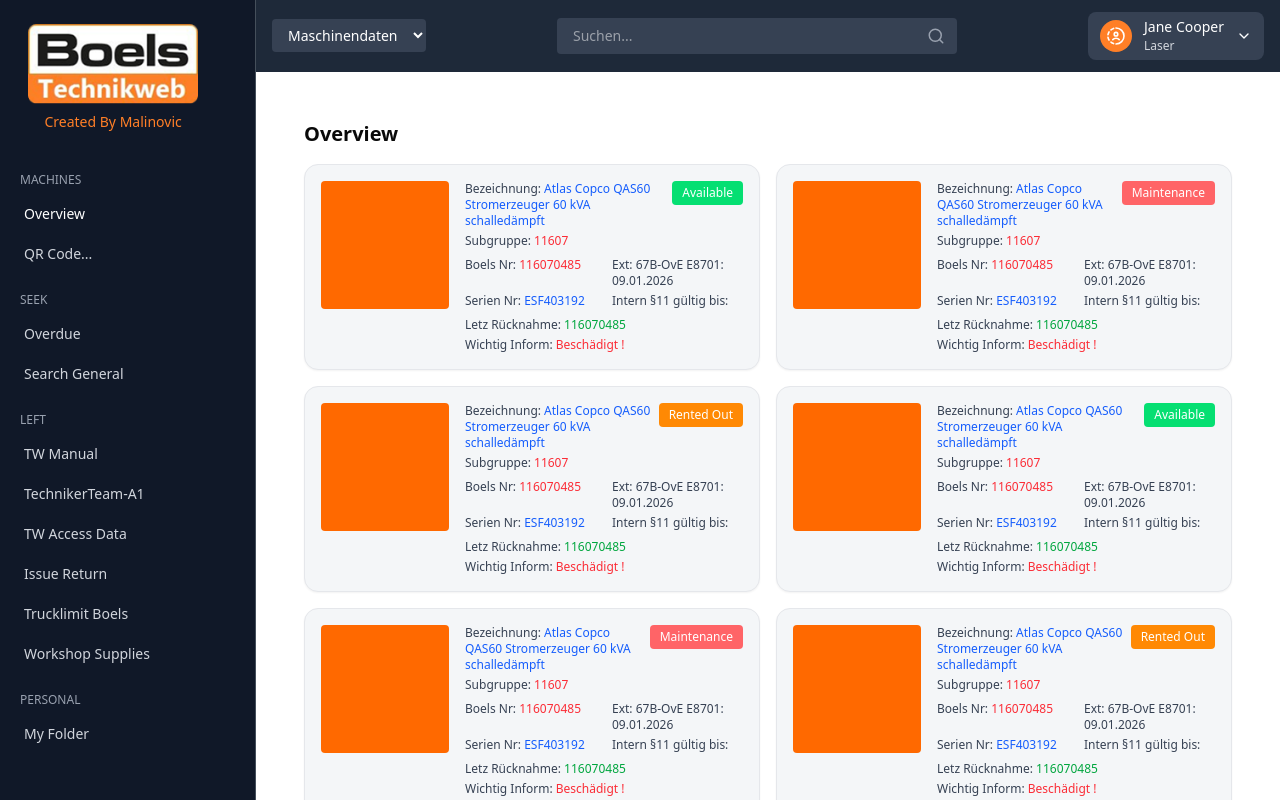
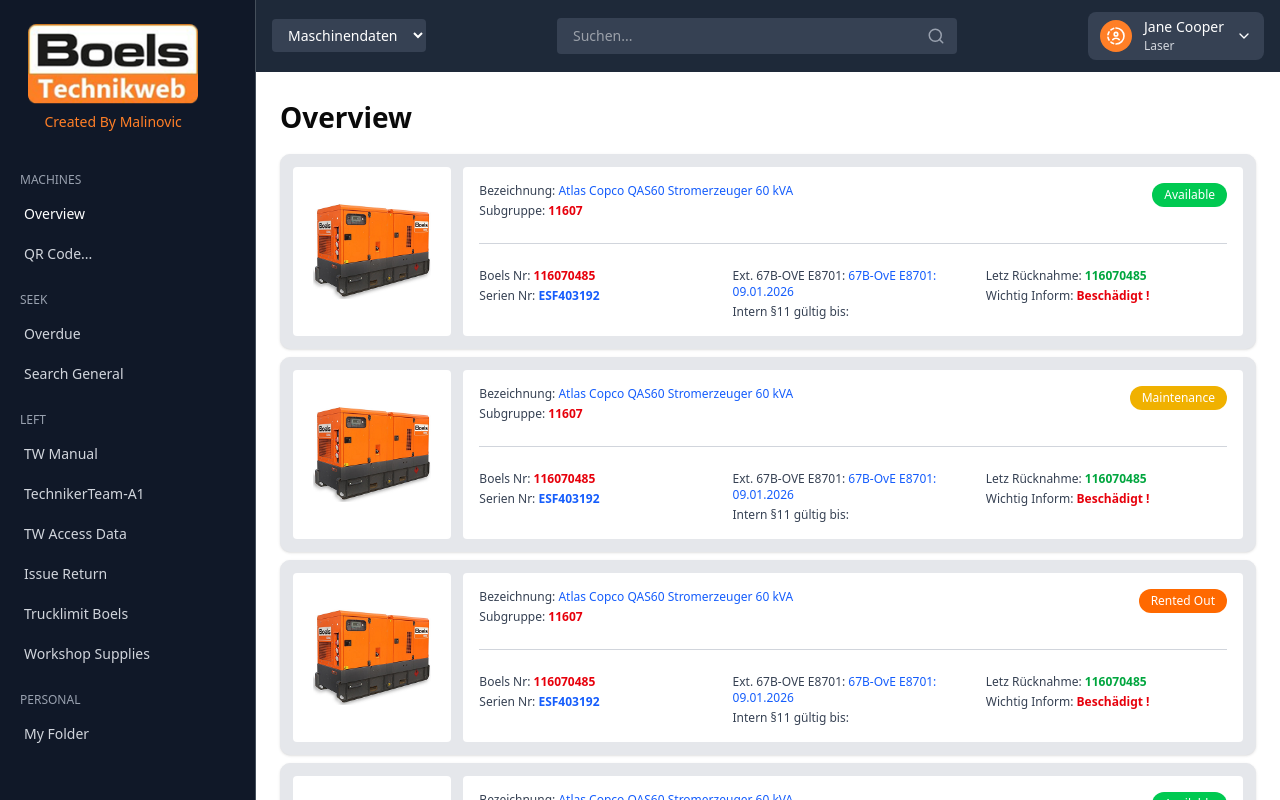
Before and after one commit to softvence-omega-future-stack/loretta_ana, a React (Vite) app: page / in a window 1280 px wide. Shown: the top 800 px of the page. Built offline with nearby package versions, Linux system fonts and the light colour scheme.

Commit message:
sidebar machinecard complete

```diff
--- a/index.html
+++ b/index.html
@@ -2,9 +2,9 @@
 <html lang="en">
   <head>
     <meta charset="UTF-8" />
-    <link rel="icon" type="image/svg+xml" href="/vite.svg" />
+    <link rel="icon" type="image/png" href="/image 6.png" />
     <meta name="viewport" content="width=device-width, initial-scale=1.0" />
-    <title>Dashboard</title>
+    <title>Boels TechnikWeb</title>
   </head>
   <body>
     <div id="root"></div>
--- a/src/components/machine/MachineCard.tsx
+++ b/src/components/machine/MachineCard.tsx
@@ -14,16 +14,14 @@ interface Machine {
   status: "available" | "maintenance" | "rented";
 }
 
-interface MachineCardProps {
-  machine: Machine;
-  onClick: () => void;
-}
-
-const MachineCard: React.FC<MachineCardProps> = ({ machine, onClick }) => {
+const MachineCard: React.FC<{ machine: Machine; onClick: () => void }> = ({
+  machine,
+  onClick,
+}) => {
   const statusColors = {
-    available: "bg-green-400",
-    maintenance: "bg-red-400",
-    rented: "bg-orange-400",
+    available: "bg-green-500",
+    maintenance: "bg-yellow-500",
+    rented: "bg-orange-500",
   };
 
   const statusLabels = {
@@ -35,70 +33,78 @@ const MachineCard: React.FC<MachineCardProps> = ({ machine, onClick }) => {
   return (
     <div
       onClick={onClick}
-      className="hover:shadow-lg transition-shadow cursor-pointer p-4 rounded-xl border border-gray-200 bg-[#F4F6F8] shadow-xs hover:border-[#FFA96E]"
+      className="bg-gray-200 rounded-lg border border-gray-200  shadow-sm hover:shadow-md transition-all cursor-pointer p-3 hover:border-[#FFA96E]"
     >
-      <div className="flex gap-4">
-        <div className="w-32 h-32 bg-orange-500 rounded flex-shrink-0"></div>
+      <div className="flex flex-col sm:flex-row gap-3">
+        {/* Left Side - Image (1/5 width) */}
+        <div className="w-full sm:w-1/6 flex-shrink-0 flex items-center justify-center bg-white p-4 rounded">
+          <img
+            src={machine.image}
+            alt={machine.title}
+            className="max-w-full max-h-full object-contain h-24"
+          />
+        </div>
 
-        <div className="flex-1 min-w-0">
-          <div className="flex items-start justify-between gap-2 mb-2">
+        {/* Right Side - Content (4/5 width) */}
+        <div className="flex-1 sm:w-4/5 min-w-0 space-y-6 bg-white p-4 rounded">
+          {/* Top Section: Bezeichnung/Subgruppe (Left) + Status (Right) */}
+          <div className="flex flex-col sm:flex-row items-start justify-between gap-2">
             <div className="flex-1 min-w-0">
-              <p className="text-xs text-gray-700 mb-1">
-                Bezeichnung:{" "}
-                <span className="text-blue-600 font-medium">
-                  {machine.title}
-                </span>
-              </p>
-              <p className="text-xs text-gray-700">
-                Subgruppe:{" "}
-                <span className="text-red-500 font-medium">
-                  {machine.subgroup}
-                </span>
-              </p>
+              <div className="text-xs text-gray-700 mb-1">
+                <span>Bezeichnung: </span>
+                <span className="text-blue-600 font-medium">{machine.title}</span>
+              </div>
+              <div className="text-xs text-gray-700">
+                <span>Subgruppe: </span>
+                <span className="text-red-600 font-semibold">{machine.subgroup}</span>
+              </div>
             </div>
             <span
               className={`${
                 statusColors[machine.status]
-              } text-white text-xs px-2.5 py-1 rounded whitespace-nowrap`}
+              } text-white text-xs px-3 py-1 rounded-full whitespace-nowrap font-medium flex-shrink-0`}
             >
               {statusLabels[machine.status]}
             </span>
           </div>
+              <hr className="border-t border-gray-300" />
+          {/* Bottom Section: 3 Columns */}
+          <div className="grid grid-cols-1 sm:grid-cols-2 lg:grid-cols-3 gap-3 text-xs">
+            {/* Left Column: Boels Nr & Serien Nr */}
+            <div className="space-y-1">
+              <div className="text-gray-700">
+                <span>Boels Nr: </span>
+                <span className="text-red-600 font-semibold">{machine.boelsNr}</span>
+              </div>
+              <div className="text-gray-700">
+                <span>Serien Nr: </span>
+                <span className="text-blue-600 font-semibold">{machine.serienNr}</span>
+              </div>
+            </div>
 
-          <div className="space-y-1 text-xs mb-2">
-            <div className="grid grid-cols-2 gap-x-4">
-              <p className="text-gray-700">
-                Boels Nr:{" "}
-                <span className="text-red-500 font-medium">
-                  {machine.boelsNr}
-                </span>
-              </p>
-              <p className="text-gray-700">Ext: {machine.ext}</p>
+            {/* Middle Column: Ext & Intern */}
+            <div className="space-y-1">
+              <div className="text-gray-700">
+                <span>Ext. 67B-OVE E8701: </span>
+                <span className="text-blue-600 font-medium">{machine.ext}</span>
+              </div>
+              <div className="text-gray-700">
+                <span>Intern §11 gültig bis:</span>
+                {machine.intern && <span className="ml-1">{machine.intern}</span>}
+              </div>
             </div>
-            <div className="grid grid-cols-2 gap-x-4">
-              <p className="text-gray-700">
-                Serien Nr:{" "}
-                <span className="text-blue-600 font-medium">
-                  {machine.serienNr}
-                </span>
-              </p>
-              <p className="text-gray-700">Intern §11 gültig bis:</p>
+
+            {/* Right Column: Letz Rücknahme & Wichtig Inform */}
+            <div className="space-y-1">
+              <div className="text-gray-700">
+                <span>Letz Rücknahme: </span>
+                <span className="text-green-600 font-semibold">{machine.letzRuckname}</span>
+              </div>
+              <div className="text-gray-700">
+                <span>Wichtig Inform: </span>
+                <span className="text-red-600 font-semibold">{machine.wichtigInform}</span>
+              </div>
             </div>
-          </div>
-
-          <div className="text-xs space-y-1">
-            <p className="text-gray-700">
-              Letz Rücknahme:{" "}
-              <span className="text-green-600 font-medium">
-                {machine.letzRuckname}
-              </span>
-            </p>
-            <p className="text-gray-700">
-              Wichtig Inform:{" "}
-              <span className="text-red-500 font-medium">
-                {machine.wichtigInform}
-              </span>
-            </p>
           </div>
         </div>
       </div>
@@ -106,4 +112,5 @@ const MachineCard: React.FC<MachineCardProps> = ({ machine, onClick }) => {
   );
 };
 
+
 export default MachineCard;
--- a/src/pages/machine/MachineOverview.tsx
+++ b/src/pages/machine/MachineOverview.tsx
@@ -9,14 +9,12 @@ const MachineOverview: React.FC = () => {
   const [selectedMachine, setSelectedMachine] = useState<Machine | null>(null);
   const [currentPage, setCurrentPage] = useState(1);
 
-  const itemsPerPage = 6;
-  const totalPages = 120;
+  const itemsPerPage = 4;
 
-  // Generate all machines for demonstration
-  const allMachines: Machine[] = Array(totalPages * itemsPerPage).fill(null).map((_, i) => ({
+  const allMachines: Machine[] = Array(25).fill(null).map((_, i) => ({
     id: `${i + 1}`,
-    image: '',
-    title: 'Atlas Copco QAS60 Stromerzeuger 60 kVA schalledämpft',
+    image: '/image 7.png',
+    title: 'Atlas Copco QAS60 Stromerzeuger 60 kVA',
     subgroup: '11607',
     boelsNr: '116070485',
     serienNr: 'ESF403192',
@@ -27,7 +25,8 @@ const MachineOverview: React.FC = () => {
     status: ['available', 'maintenance', 'rented'][i % 3] as 'available' | 'maintenance' | 'rented'
   }));
 
-  // Get machines for the current page
+    const totalPages = Math.ceil(allMachines.length / itemsPerPage);
+
   const getCurrentPageMachines = () => {
     const startIndex = (currentPage - 1) * itemsPerPage;
     const endIndex = startIndex + itemsPerPage;
@@ -50,15 +49,14 @@ const MachineOverview: React.FC = () => {
   };
 
   return (
-    <div className="max-h-screen">
-      <div className="flex">
-        {/* Main Content */}
-        <main className="flex-1 p-4 lg:p-6 max-h-screen">
+    <div className="max-h-screen flex flex-col relative">
   {currentView === 'overview' ? (
     <>
-              <div className="mb-6">
-                <h2 className="text-xl font-bold mb-4">Overview</h2>
-                <div className="grid grid-cols-1 xl:grid-cols-2 gap-4">
+      {/* Cards Section */}
+      <div className="flex-1 mb-6">
+        <h2 className="text-[1.75rem] font-bold mb-4">Overview</h2>
+
+        <div className="grid grid-cols-1 gap-2">
           {getCurrentPageMachines().map((machine) => (
             <MachineCard
               key={machine.id}
@@ -69,23 +67,20 @@ const MachineOverview: React.FC = () => {
         </div>
       </div>
 
+      {/* Pagination at bottom */}
+      <div className="mt-auto">
         <Pagination
           currentPage={currentPage}
           totalPages={totalPages}
           onPageChange={handlePageChange}
         />
+      </div>
     </>
   ) : (
-            selectedMachine && (
-              <MachineDetail
-                machine={selectedMachine}
-                onBack={handleBack}
-              />
-            )
+    selectedMachine && <MachineDetail machine={selectedMachine} onBack={handleBack} />
   )}
-        </main>
 </div>
-    </div>
+
   );
 };
 
```
Also changed, not shown: src/layout/Sidebar.tsx (+2 -112 lines), public/Vector 1.svg (added). Lines whose indentation alone changed are shown as unchanged.
